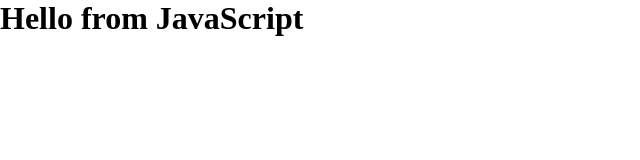
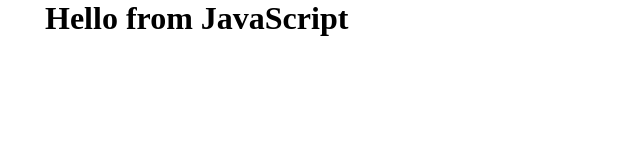
Before and after one commit to Ssownoy/gitHub, a plain HTML site: page index.html in a window 1280 px wide. Shown: the whole page, without its empty margins (0-640 px from the left). Drawn offline with Linux system fonts and the light colour scheme.

Commit message:
new padding

```diff
--- a/index.html
+++ b/index.html
@@ -7,7 +7,8 @@
    <title>Git</title>
    <style>
      *{ margin: 0px 0px 0px 0px;
-      padding: 0px 0px 0px 0px;
+      padding: 0px 15px 0px 15px;
+
      }
    </style>
 </head>
```
